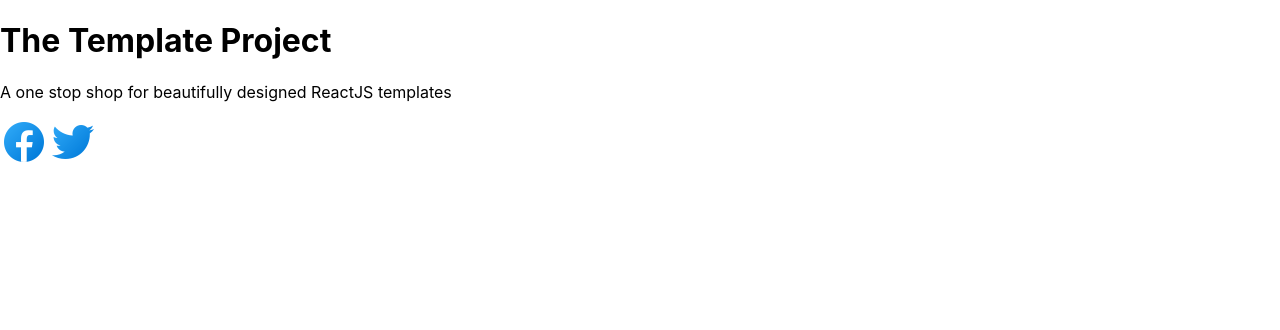
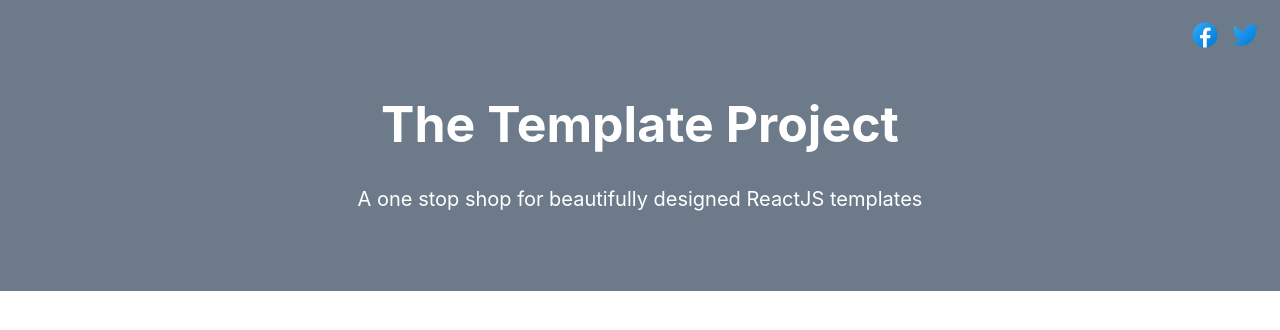
Before and after one commit to the-template-project/root, a React (Create React App) app: page / in a window 1280 px wide. Shown: the top 330 px of the page. Built offline with nearby package versions, Linux system fonts and the light colour scheme.

Commit message:
trying to fix git case sensitive naming issues

```diff
--- /dev/null
+++ b/src/Pages/Homepage.js
@@ -0,0 +1,31 @@
+import React from 'react';
+import fbIcon from '../static/images/icons8-facebook-48.png'
+import twitterIcon from '../static/images/icons8-twitter-48.png'
+import '../static/css/homepage.css'
+
+
+function Homepage() {
+    return (
+        <React.Fragment>
+            <header>
+                <div className="asd">
+                    <h1 className="title">The Template Project</h1>
+                    <p className="caption">
+                        A one stop shop for beautifully designed ReactJS templates
+                    </p>
+                </div>
+                <div className="social-icons-container">
+                    <a href="https://www.facebook.com/">
+                        <img src={fbIcon} alt="fb icon"/>
+                    </a>
+                    <a href="https://www.twitter.com/">
+                        <img src={twitterIcon} alt="fb icon"/>
+                    </a>
+                </div>
+            </header>
+        </React.Fragment>
+    )
+}
+
+
+export default Homepage;
--- a/src/Pages/homepage.js
+++ /dev/null
@@ -1,25 +0,0 @@
-import React from 'react';
-import fbIcon from '../Static/icons8-facebook-48.png'
-import twitterIcon from '../Static/icons8-twitter-48.png'
-
-
-
-function Homepage() {
-    return (
-        <React.Fragment>
-            <h1 className="main-logo title">The Template Project</h1>
-            <p className="main-logo caption">
-                A one stop shop for beautifully designed ReactJS templates
-            </p>
-            <a href="https://www.facebook.com/">
-                <img src={fbIcon} alt="fb icon"/>
-                </a>
-            <a href="https://www.twitter.com/">
-                <img src={twitterIcon} alt="fb icon"/>
-            </a>
-        </React.Fragment>
-    )
-}
-
-
-export default Homepage;
--- a/src/static/css/homepage.css
+++ b/src/static/css/homepage.css
@@ -1,14 +1,14 @@
-.header {
+.asd {
     padding: 60px;
     text-align: center;
     background: #6C7A89;
     color: white;
 }
 
-.header > .title {
+.asd > .title {
     font-size: 50px;
 }
-.header > .caption {
+.asd > .caption {
     font-size: 20px;
 }
 
```
Also changed, not shown: src/static/images/icons8-facebook-48.png (renamed from src/Static/icons8-facebook-48.png), src/static/images/icons8-twitter-48.png (renamed from src/Static/icons8-twitter-48.png).
